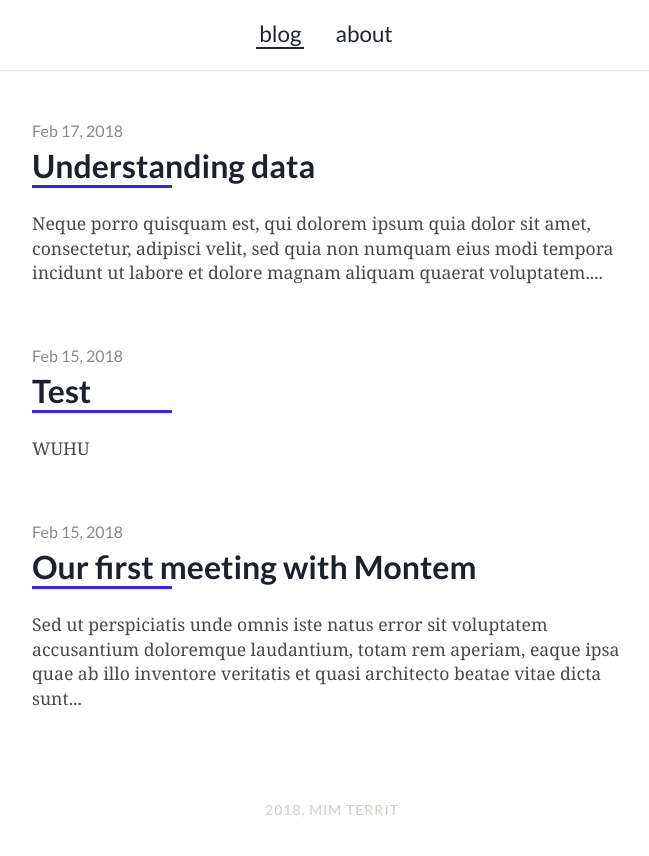
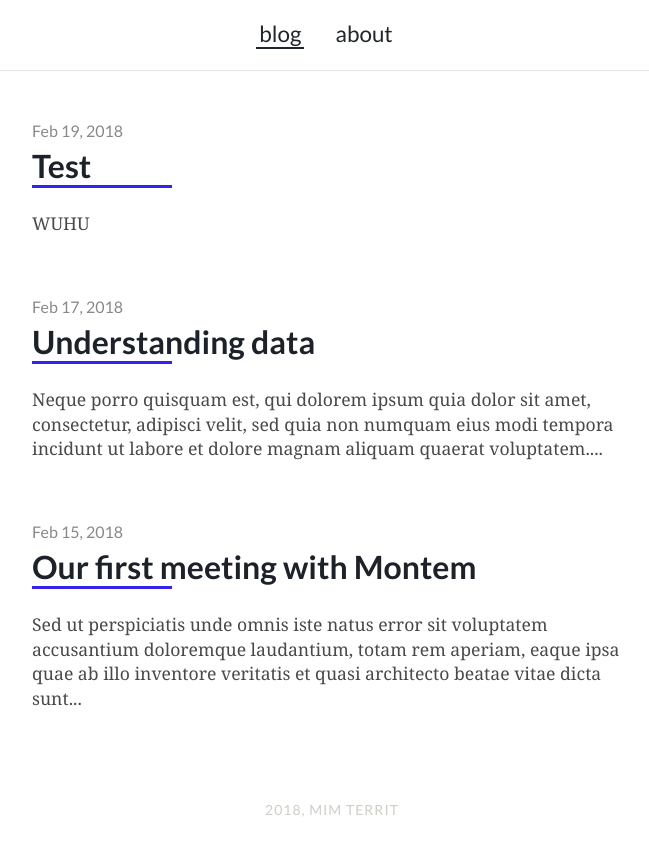
Before and after one commit to meaningfuldata/meaningfuldata, a Jekyll site: the page built from index.md, in a window 1280 px wide. Shown: the top 856 px of the page, without its empty margins (308-957 px from the left). Built offline with Jekyll 4.4.1, drawn with Linux system fonts in a browser that asks for light colours; nearby versions of some CDN libraries.

Commit message:
Update 2018-2-19-test.markdown

```diff
--- a/_posts/2018-2-19-test.markdown
+++ b/_posts/2018-2-19-test.markdown
@@ -1,7 +1,7 @@
 ---
 layout: post
 title:  "Test"
-date:   2018-2-15 5:59:52 +0200
+date:   2018-2-19 12:40:52 +0200
 author: Anne
 categories: blog
 tags:
```
